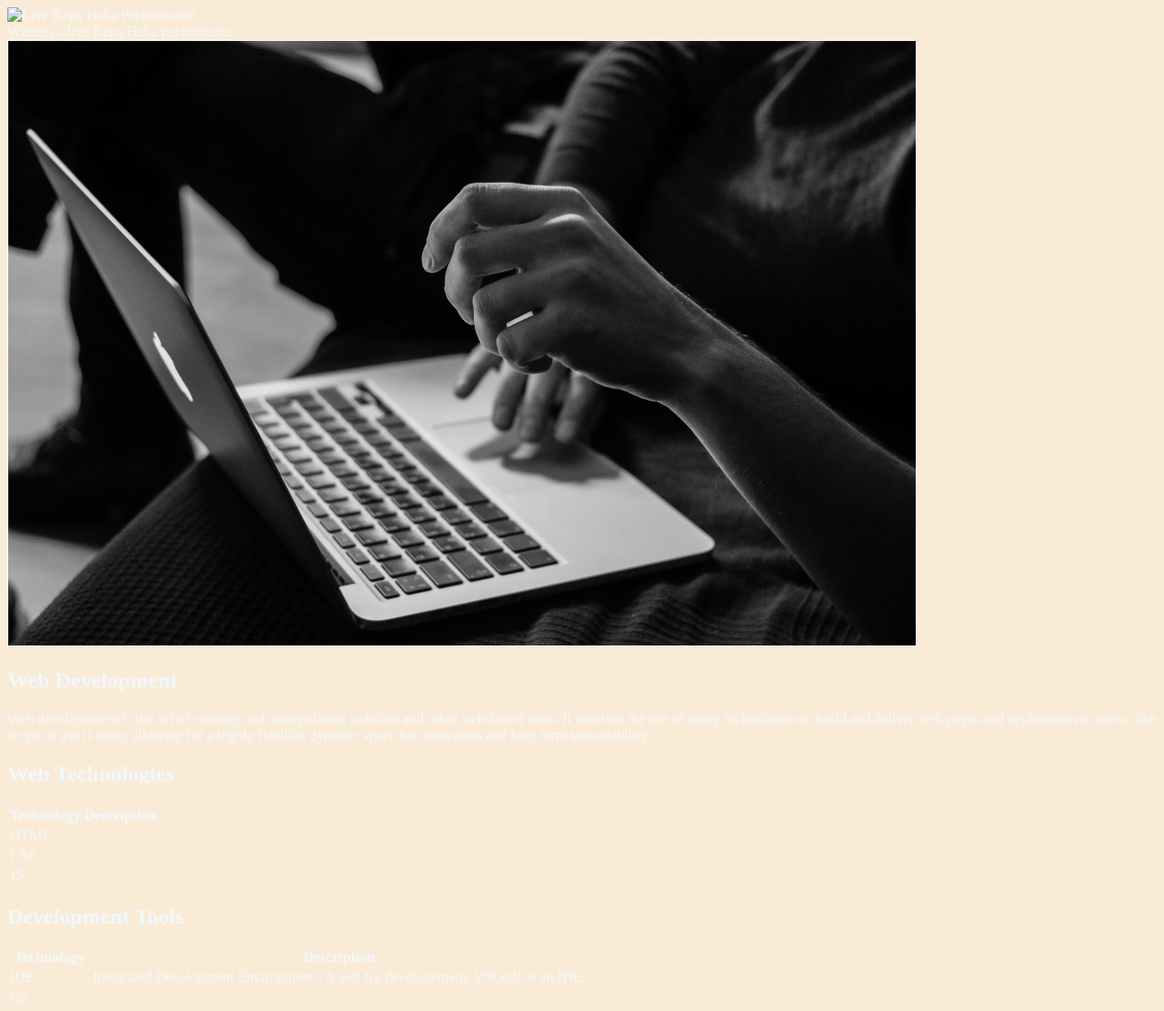
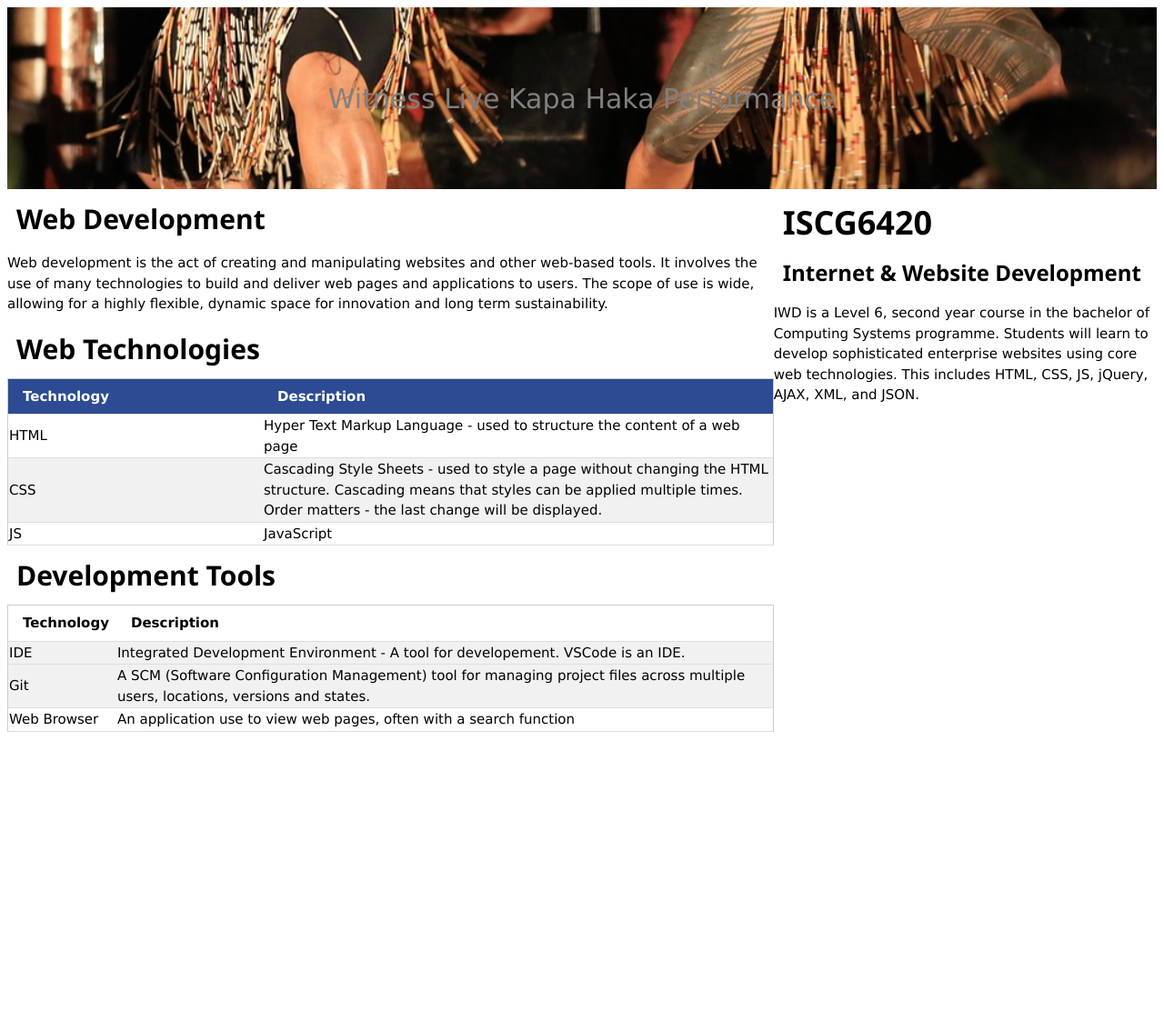
Before and after one commit to jennywinchin-oss/ISCG6420, a plain HTML site: page index.html in a window 1280 px wide. Shown: the top 1112 px of the page at 91% size. After the commit the page ends 813 px from the top, so only its background shows below. Drawn offline with Linux system fonts and the light colour scheme.

Commit message:
Added text color, opacity, font-size and image up-down transformations.

```diff
--- a/index.html
+++ b/index.html
@@ -13,18 +13,17 @@
 <body>
     <header>
         <img class="image-large" src="./assets/haka.jpg" alt="Live Kapa Haka Performance" />
-        <div class="centered">Witness a live Kapa Haka performance</div>
+        <div class="centered">Witness Live Kapa Haka Performance</div>
     </header>
     <div class="content">
-        <img class="image-large" src="./assets/computing.webp" alt="Computing Photo" />
         <h2>Web Development</h2>
         <p>
-             Web developement is the act of creating and manipulating websites
+             Web development is the act of creating and manipulating websites
              and other web-based tools. It involves the use of many technologies
              to build and deliver web pages and applications to users. The scope
              of use is wide, allowing for a highly flexible, dynamic space for
              innovation and long term sustainability.
-            </p>
+        </p>
 
             <h2>Web Technologies</h2>
             <table>
@@ -37,15 +36,17 @@
                 <tbody>
                     <tr>
                         <td>HTML</td>
-                        <td>...</td>
+                        <td>Hyper Text Markup Language - used to structure the content of a web page</td>
                     </tr>
                     <tr>
                         <td>CSS</td>
-                        <td>...</td>
+                        <td>Cascading Style Sheets - used to style a page without changing the HTML structure.
+                        Cascading means that styles can be applied multiple times. Order matters - the last
+                        change will be displayed.</td>
                     </tr>
                     <tr>
                         <td>JS</td>
-                        <td>...</td>
+                        <td>JavaScript</td>
                     </tr>
                 </tbody>
             </table>
@@ -59,7 +60,7 @@
 
                 <!-- rows with cells inline instead of separate, indented lines -->
                 <tr><td>IDE</td><td>Integrated Development Environment - A tool for developement. VSCode is an IDE.</td><tr>
-                <tr><td>Git</td><td>...</td></tr>
+                <tr><td>Git</td><td>A SCM (Software Configuration Management) tool for managing project files across multiple users, locations, versions and states.</td></tr>
                 <tr><td>Web Browser</td><td>An application use to view web pages, often with a search function</td></tr>
             </table>
     </div>
@@ -67,7 +68,7 @@
         <h1>ISCG6420</h1>
         <h3>Internet & Website Development</h3>
         <p>
-            IWD is a Level 6, second tear course in the bachelor of Computing Systems
+            IWD is a Level 6, second year course in the bachelor of Computing Systems
             programme. Students will learn to develop sophisticated enterprise websites
             using core web technologies. This includes HTML, CSS, JS, jQuery, AJAX, XML,
             and JSON.
--- a/styles.css
+++ b/styles.css
@@ -1,8 +1,158 @@
+html {
+    box-sizing: border-box;
+}
+*, *:before, *:after {
+    box-sizing: inherit;
+}
+
+html,body {
+    font-family: Verdana, Geneva, Tahoma, sans-serif;
+    font-size: 15px;
+    line-height: 1.5;
+    background-color: #fff;
+    color: #000000;
+}
+
 body {
-    background-color: antiquewhite;
-    color: aliceblue;
+    float: left;
 }
 
 h1{
-    font-size: 64px;
+    font-size: 36px;
 }
+
+h2 {
+    font-size: 30px;
+}
+
+h3 {
+    font-size: 24px;
+}
+
+h1,h2,h3 {
+    font-family: 'Segoe UI', Tahoma, Verdana, Geneva, Tahoma, sans-serif;
+    font-weight: 4000;
+    margin: 10px;
+}
+
+.content {
+    float: left;
+    width: 66.6666%;
+}
+
+.sidebar {
+    float: left;
+    width: 33.3333%;
+}
+
+.image-large {
+    display: block;
+    margin-left: auto;
+    margin-right: auto;
+    object-fit: cover;
+    width: 100%;
+    animation: up-down;
+    animation-duration: 6s;
+    animation-delay: 0s;
+    animation-timing-function: linear;
+    animation-direction: normal;
+    animation-iteration-count: 1;
+    animation-fill-mode: forwards;
+}
+
+@keyframes up-down {
+    0%{
+        transform: translateY(-125px);
+    }
+    100%{
+        transform: translateY(-650px);
+    }
+}
+
+table {
+    border: 1px solid #ccc;
+    border-collapse: collapse;
+    border-spacing: 0;
+    width: 100%;
+    display: table;
+}
+
+thead{
+    color: #fff;
+    background-color: #2c4b92;
+}
+
+tr {
+    border-bottom: 1px solid #ddd;
+}
+
+th {
+    padding: 8px 8px 8px 16px;
+    display: table-cell;
+    text-align: left;
+    vertical-align: top;
+}
+
+th.third {
+    width: 33.3333%;
+}
+
+tbody tr:nth-child(even) {
+    background-color: #f1f1f1;
+}
+
+header {
+    height: 200px;
+    overflow: hidden;
+    position: relative;
+    text-align: center;
+    color:aliceblue;
+    background-color: #000000;
+}
+
+.centered {
+    position: absolute;
+    top: 50%;
+    left: 50%;
+    transform: translate(-50%, -50%);
+    opacity:0;
+    font-family: Verdana;
+    font-size: 15px;
+    font-weight: 550;
+    color:aliceblue;
+    animation: white-to-grey, opacity-up, size-up;
+    animation-duration: 3s;
+    animation-delay: 0.5s;
+    animation-timing-function: linear;
+    animation-direction: normal;
+    animation-iteration-count: 1;
+    animation-fill-mode: forwards
+}
+
+@keyframes white-to-grey{
+    from{
+        color: aliceblue;
+    }
+    to {
+        color: #808080;
+    }
+}
+
+@keyframes opacity-up {
+    from{
+        opacity:0;
+    }
+
+    to{
+        opacity:1;
+    }
+}
+
+@keyframes size-up {
+    from{
+        font-size: 15px;
+    }
+    to{
+        font-size: 30px;
+    }
+}
```
Also changed, not shown: assets/haka.jpg (added), 1 other file.
